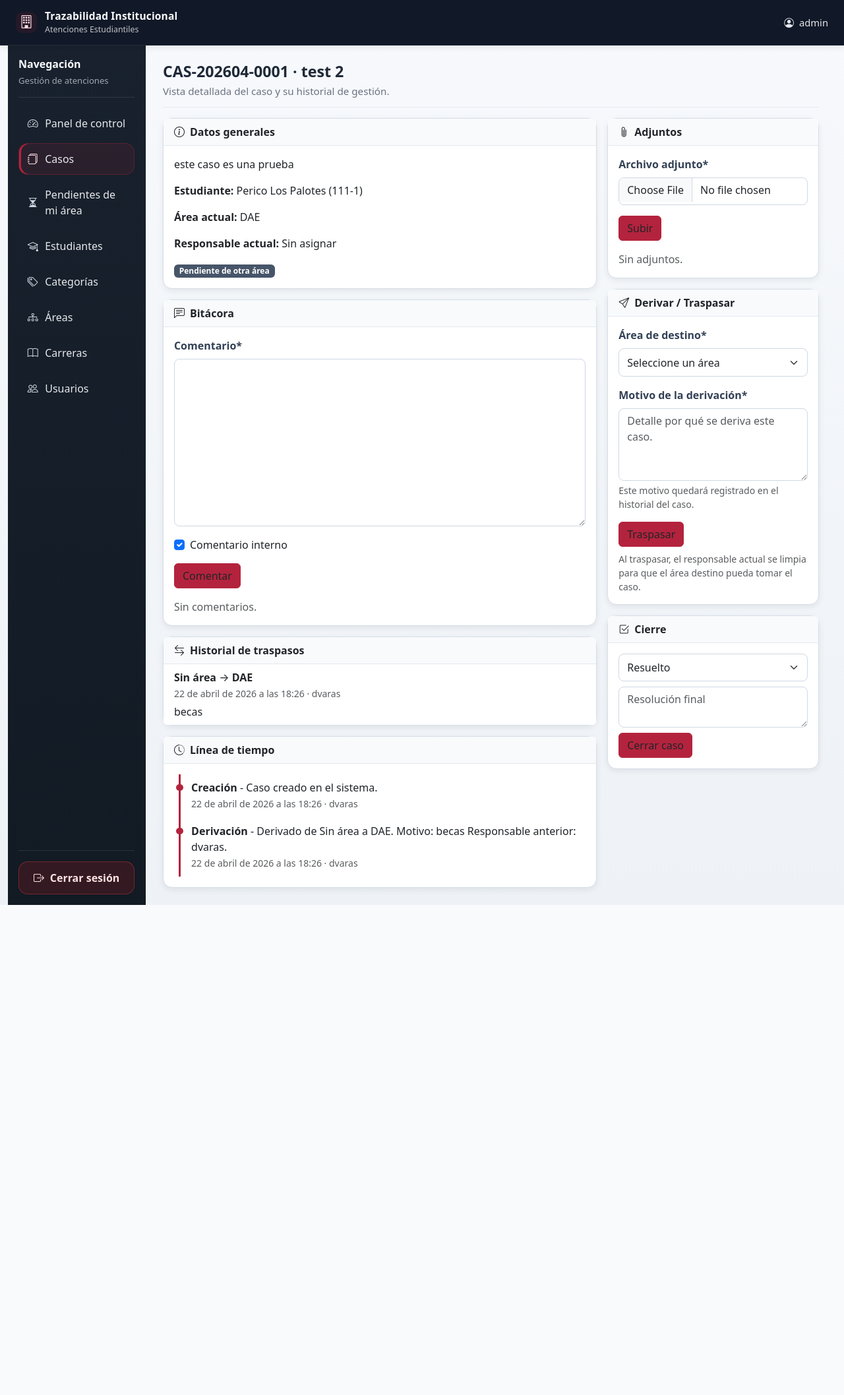
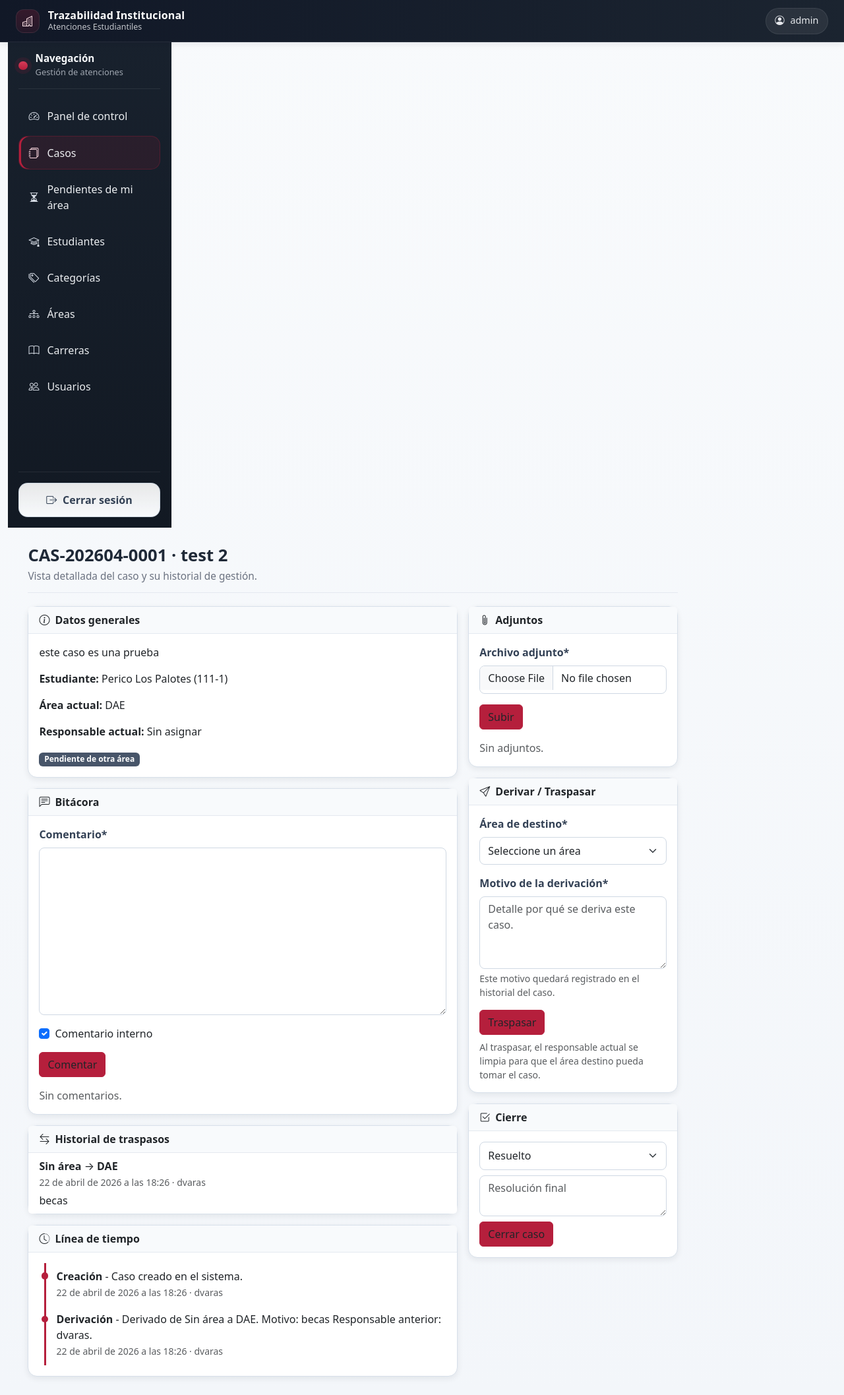
Before and after one commit to rueeen/atenciones-back, a Django app: page /cases/1/ in a window 1280 px wide. Shown: the whole page at 66% size. Before the commit the page ends 1372 px from the top, so only its background shows below. Run offline with Django 5.2, Linux system fonts and the light colour scheme; a user stored in the database is signed in; data comes from the database, SQL or seed files in the repository; both versions use the stored data as it was after the commit; data that the repository does not hold is empty; some libraries are stand-ins or nearby versions.

Commit message:
feat: css improves

```diff
--- a/static/css/style.css
+++ b/static/css/style.css
@@ -1,21 +1,27 @@
 :root {
   --c-text: #1f2937;
   --c-text-soft: #6b7280;
-  --c-bg: #eef2f6;
+  --c-bg: #f3f6fa;
   --c-surface: #ffffff;
-  --c-border: #d7dee8;
+  --c-border: #d8e0ea;
 
   --c-navbar: #111827;
+  --c-navbar-2: #1b2430;
+
   --c-sidebar: #18212d;
-  --c-sidebar-2: #121a24;
-  --c-sidebar-text: rgba(248, 250, 252, 0.92);
+  --c-sidebar-2: #121923;
+  --c-sidebar-text: rgba(248, 250, 252, 0.94);
   --c-sidebar-soft: rgba(226, 232, 240, 0.68);
-  --c-sidebar-hover: rgba(255, 255, 255, 0.07);
+  --c-sidebar-hover: rgba(255, 255, 255, 0.08);
 
-  --c-primary: #b4233d;
-  --c-primary-strong: #951e33;
-  --c-primary-soft: rgba(180, 35, 61, 0.12);
-  --c-danger-soft: rgba(220, 38, 38, 0.14);
+  --c-primary: #b51f3c;
+  --c-primary-strong: #961932;
+  --c-primary-soft: rgba(181, 31, 60, 0.12);
+
+  --c-logout-bg: rgba(255, 255, 255, 0.9);
+  --c-logout-bg-hover: #ffffff;
+  --c-logout-border: rgba(203, 213, 225, 0.85);
+  --c-logout-text: #334155;
 
   --shadow-sm: 0 3px 10px rgba(15, 23, 42, 0.08);
   --shadow-md: 0 14px 26px rgba(15, 23, 42, 0.12);
@@ -25,71 +31,126 @@
   --transition: 180ms ease;
 }
 
+* {
+  box-sizing: border-box;
+}
+
 body {
   margin: 0;
-  background: linear-gradient(180deg, #f7f9fc 0%, var(--c-bg) 100%);
+  background: linear-gradient(180deg, #f8fafc 0%, var(--c-bg) 100%);
   color: var(--c-text);
   -webkit-font-smoothing: antialiased;
 }
 
+.app-layout {
+  min-height: calc(100vh - 64px);
+}
+
 .app-main {
-  padding: 1.25rem;
+  padding: 1.35rem;
 }
 
 @media (min-width: 992px) {
   .app-main {
-    padding: 1.6rem;
+    padding: 1.75rem 1.9rem;
   }
 }
 
 .app-navbar {
   min-height: 64px;
-  background: var(--c-navbar);
+  background: linear-gradient(90deg, var(--c-navbar) 0%, var(--c-navbar-2) 100%);
   border-bottom: 1px solid rgba(255, 255, 255, 0.08);
   box-shadow: var(--shadow-sm);
 }
 
 .nav-toggle {
-  color: #f8fafc;
-  font-size: 1.5rem;
+  color: #f8fafc !important;
+  font-size: 1.45rem;
   text-decoration: none;
   padding: 0;
+  line-height: 1;
 }
 
-.app-brand {
-  color: #f8fafc;
+.nav-toggle:hover,
+.nav-toggle:focus-visible {
+  color: #ffffff !important;
+}
+
+.app-brand,
+.app-brand.navbar-brand {
+  color: #f8fafc !important;
   text-decoration: none;
   display: flex;
   align-items: center;
-  gap: 0.75rem;
+  gap: 0.8rem;
+  min-height: 44px;
+  margin-bottom: 0;
+}
+
+.app-brand:hover,
+.app-brand:focus-visible,
+.app-brand.navbar-brand:hover,
+.app-brand.navbar-brand:focus-visible {
+  color: #ffffff !important;
+}
+
+.app-brand-text {
+  display: flex;
+  flex-direction: column;
+  justify-content: center;
 }
 
 .app-brand strong {
   display: block;
-  font-size: 0.97rem;
+  font-size: 1rem;
   letter-spacing: 0.01em;
+  line-height: 1.05;
+  font-weight: 700;
+  color: #ffffff;
 }
 
 .app-brand small {
   display: block;
-  color: rgba(248, 250, 252, 0.75);
+  color: rgba(248, 250, 252, 0.76) !important;
   font-size: 0.78rem;
+  line-height: 1.1;
+  margin-top: 0.15rem;
 }
 
 .app-brand-mark {
-  width: 2rem;
-  height: 2rem;
-  border-radius: 0.6rem;
+  width: 2.25rem;
+  height: 2.25rem;
+  border-radius: 0.75rem;
   display: inline-flex;
   align-items: center;
   justify-content: center;
-  background: var(--c-primary-soft);
-  color: #ffd9de;
+  background: linear-gradient(180deg, rgba(181, 31, 60, 0.22) 0%, rgba(181, 31, 60, 0.12) 100%);
+  border: 1px solid rgba(255, 255, 255, 0.08);
+  color: #ffe2e7;
+  flex-shrink: 0;
+}
+
+.app-brand-mark i {
+  font-size: 1rem;
 }
 
 .user-chip {
-  color: #e5e7eb;
-  font-size: 0.92rem;
+  display: inline-flex;
+  align-items: center;
+  gap: 0.55rem;
+  min-height: 40px;
+  padding: 0.5rem 0.85rem;
+  border-radius: 999px;
+  background: rgba(255, 255, 255, 0.07);
+  border: 1px solid rgba(255, 255, 255, 0.08);
+  color: #e5e7eb !important;
+  font-size: 0.9rem;
+  line-height: 1;
+}
+
+.user-chip i,
+.user-chip span {
+  color: #e5e7eb !important;
 }
 
 .sidebar-wrapper,
@@ -99,43 +160,72 @@ body {
 
 .sidebar-wrapper {
   min-height: calc(100vh - 64px);
-  border-right: 1px solid rgba(0, 0, 0, 0.18);
+  border-right: 1px solid rgba(0, 0, 0, 0.16);
+  width: 248px;
+  min-width: 248px;
+  max-width: 248px;
+  flex: 0 0 248px;
+  padding-left: 0 !important;
+  padding-right: 0 !important;
 }
 
 .app-sidebar-mobile {
   color: var(--c-sidebar-text);
 }
 
+.sidebar {
+  color: var(--c-sidebar-text);
+}
+
 .sidebar-header {
-  margin-bottom: 0.9rem;
-  padding-bottom: 0.9rem;
-  border-bottom: 1px solid rgba(255, 255, 255, 0.1);
+  margin-bottom: 1rem;
+  padding-bottom: 0.95rem;
+  border-bottom: 1px solid rgba(255, 255, 255, 0.08);
+}
+
+.sidebar-brand-mini {
+  display: flex;
+  align-items: center;
+  gap: 0.75rem;
+}
+
+.sidebar-brand-dot {
+  width: 0.85rem;
+  height: 0.85rem;
+  border-radius: 999px;
+  background: linear-gradient(180deg, #d83c59 0%, var(--c-primary) 100%);
+  box-shadow: 0 0 0 6px rgba(181, 31, 60, 0.12);
+  flex-shrink: 0;
 }
 
 .sidebar-title {
   display: block;
   color: #f8fafc;
   font-weight: 700;
+  font-size: 0.95rem;
+  line-height: 1.15;
 }
 
 .sidebar-subtitle {
+  display: block;
   color: var(--c-sidebar-soft);
-  font-size: 0.82rem;
+  font-size: 0.8rem;
+  margin-top: 0.15rem;
 }
 
 .sidebar-nav {
   display: flex;
   flex-direction: column;
-  gap: 0.35rem;
+  gap: 0.3rem;
 }
 
 .sidebar-link {
   display: flex;
   align-items: center;
-  gap: 0.65rem;
+  gap: 0.7rem;
   color: var(--c-sidebar-text);
   text-decoration: none;
-  padding: 0.7rem 0.8rem;
+  padding: 0.76rem 0.85rem;
   border-radius: var(--radius-md);
   border: 1px solid transparent;
   font-weight: 500;
@@ -144,38 +234,41 @@ body {
 
 .sidebar-link i {
   font-size: 1rem;
-  color: #d4dbe5;
+  color: #d7dde6;
+  width: 1.1rem;
+  text-align: center;
+  flex-shrink: 0;
 }
 
 .sidebar-link:hover,
 .sidebar-link:focus-visible {
   background: var(--c-sidebar-hover);
-  color: #fff;
-  transform: translateX(1px);
+  color: #ffffff;
+  transform: translateX(2px);
 }
 
 .sidebar-link.active {
   background: var(--c-primary-soft);
-  border-color: rgba(180, 35, 61, 0.35);
+  border-color: rgba(181, 31, 60, 0.28);
   box-shadow: inset 3px 0 0 var(--c-primary);
 }
 
 .sidebar-link.active i {
-  color: #ffd8df;
+  color: #ffdbe2;
 }
 
 .sidebar-logout {
   padding-top: 1rem;
-  border-top: 1px solid rgba(255, 255, 255, 0.1);
+  border-top: 1px solid rgba(255, 255, 255, 0.08);
 }
 
 .logout-btn {
   width: 100%;
   border-radius: var(--radius-md);
-  padding: 0.75rem 0.85rem;
-  border: 1px solid rgba(239, 68, 68, 0.34);
-  background: rgba(185, 28, 28, 0.2);
-  color: #fee2e2;
+  padding: 0.8rem 0.9rem;
+  border: 1px solid var(--c-logout-border);
+  background: linear-gradient(180deg, var(--c-logout-bg) 0%, #f8fafc 100%);
+  color: var(--c-logout-text) !important;
   font-weight: 600;
   display: inline-flex;
   align-items: center;
@@ -184,35 +277,44 @@ body {
   transition: all var(--transition);
 }
 
+.logout-btn i,
+.logout-btn span {
+  color: var(--c-logout-text) !important;
+}
+
 .logout-btn:hover,
 .logout-btn:focus-visible {
-  background: rgba(185, 28, 28, 0.32);
-  color: #fff;
+  background: var(--c-logout-bg-hover);
+  color: #0f172a !important;
+  border-color: #cbd5e1;
+  transform: translateY(-1px);
 }
 
 .page-header {
-  margin-bottom: 1rem;
-  padding-bottom: 0.75rem;
-  border-bottom: 1px solid #e5eaf0;
+  margin-bottom: 1.25rem;
+  padding-bottom: 0.85rem;
+  border-bottom: 1px solid #e4e9f0;
 }
 
 .page-header h1,
 .page-header h2 {
   margin: 0;
   font-weight: 700;
-  font-size: 1.45rem;
+  font-size: clamp(1.6rem, 2vw, 2.2rem);
+  line-height: 1.1;
 }
 
 .page-subtitle {
-  margin: 0.3rem 0 0;
+  margin: 0.35rem 0 0;
   color: var(--c-text-soft);
-  font-size: 0.95rem;
+  font-size: 0.96rem;
 }
 
 .card {
   border: 1px solid var(--c-border);
   border-radius: var(--radius-md);
   box-shadow: var(--shadow-sm);
+  background: var(--c-surface);
 }
 
 .card-header {
@@ -229,14 +331,15 @@ body {
   color: var(--c-text-soft);
   text-transform: uppercase;
   font-size: 0.73rem;
-  letter-spacing: 0.03em;
-  margin-bottom: 0.35rem;
+  letter-spacing: 0.04em;
+  margin-bottom: 0.4rem;
 }
 
 .metric-card .metric-value {
   margin: 0;
-  font-size: 1.55rem;
+  font-size: 1.7rem;
   font-weight: 700;
+  line-height: 1;
 }
 
 .app-table {
@@ -246,10 +349,10 @@ body {
 .app-table th {
   background: #1f2937;
   color: #f8fafc;
-  border-color: #303e52;
-  font-size: 0.84rem;
+  border-color: #314055;
+  font-size: 0.83rem;
   text-transform: uppercase;
-  letter-spacing: 0.02em;
+  letter-spacing: 0.03em;
 }
 
 .app-table td {
@@ -257,7 +360,7 @@ body {
 }
 
 .app-table tbody tr:hover {
-  background-color: rgba(180, 35, 61, 0.045);
+  background-color: rgba(181, 31, 60, 0.045);
 }
 
 .form-label {
@@ -275,7 +378,7 @@ body {
 .form-control:focus,
 .form-select:focus {
   border-color: var(--c-primary);
-  box-shadow: 0 0 0 0.2rem rgba(180, 35, 61, 0.16);
+  box-shadow: 0 0 0 0.2rem rgba(181, 31, 60, 0.16);
 }
 
 .btn-main,
@@ -341,7 +444,12 @@ body {
 }
 
 @media (max-width: 991.98px) {
+  .sidebar-wrapper {
+    max-width: none;
+  }
+
   .sidebar-link:hover,
+  .logout-btn:hover,
   .btn-main:hover,
   .btn-primary:hover {
     transform: none;
--- a/templates/base.html
+++ b/templates/base.html
@@ -12,17 +12,34 @@
 <body>
   {% if user.is_authenticated %}
     {% include 'partials/navbar.html' %}
+
     <div class="container-fluid app-layout">
       <div class="row g-0">
-        <aside class="col-lg-2 sidebar-wrapper d-none d-lg-block">{% include 'partials/sidebar.html' %}</aside>
-        <main class="col-12 col-lg-10 app-main">{% include 'partials/messages.html' %}{% block content %}{% endblock %}</main>
+        <aside class="col-12 col-lg-3 col-xl-2 sidebar-wrapper d-none d-lg-block">
+          {% include 'partials/sidebar.html' %}
+        </aside>
+
+        <main class="col-12 col-lg-9 col-xl-10 app-main">
+          {% include 'partials/messages.html' %}
+          {% block content %}{% endblock %}
+        </main>
       </div>
     </div>
 
-    <div class="offcanvas offcanvas-start app-sidebar-mobile" tabindex="-1" id="mobileSidebar" aria-labelledby="mobileSidebarLabel">
-      <div class="offcanvas-header border-bottom">
+    <div
+      class="offcanvas offcanvas-start app-sidebar-mobile"
+      tabindex="-1"
+      id="mobileSidebar"
+      aria-labelledby="mobileSidebarLabel"
+    >
+      <div class="offcanvas-header border-bottom border-secondary-subtle">
         <h5 class="offcanvas-title" id="mobileSidebarLabel">Menú</h5>
-        <button type="button" class="btn-close btn-close-white" data-bs-dismiss="offcanvas" aria-label="Cerrar"></button>
+        <button
+          type="button"
+          class="btn-close btn-close-white"
+          data-bs-dismiss="offcanvas"
+          aria-label="Cerrar"
+        ></button>
       </div>
       <div class="offcanvas-body p-0">
         {% include 'partials/sidebar.html' %}
@@ -31,6 +48,7 @@
   {% else %}
     {% block auth_content %}{% endblock %}
   {% endif %}
+
   <script src="https://cdn.jsdelivr.net/npm/bootstrap@5.3.3/dist/js/bootstrap.bundle.min.js"></script>
 </body>
 </html>
--- a/templates/partials/navbar.html
+++ b/templates/partials/navbar.html
@@ -1,19 +1,33 @@
 <nav class="navbar navbar-expand-lg app-navbar px-3 px-lg-4">
+  <div class="container-fluid px-0">
     <div class="d-flex align-items-center gap-2">
-    <button class="btn btn-link nav-toggle d-lg-none" type="button" data-bs-toggle="offcanvas" data-bs-target="#mobileSidebar" aria-controls="mobileSidebar" aria-label="Abrir menú">
+      <button
+        class="btn btn-link nav-toggle d-lg-none"
+        type="button"
+        data-bs-toggle="offcanvas"
+        data-bs-target="#mobileSidebar"
+        aria-controls="mobileSidebar"
+        aria-label="Abrir menú"
+      >
         <i class="bi bi-list"></i>
       </button>
-    <a class="navbar-brand app-brand" href="{% url 'dashboard:home' %}">
-      <span class="app-brand-mark"><i class="bi bi-building"></i></span>
-      <span>
+
+      <a class="navbar-brand app-brand me-0" href="{% url 'dashboard:home' %}">
+        <span class="app-brand-mark">
+          <i class="bi bi-buildings"></i>
+        </span>
+        <span class="app-brand-text">
           <strong>Trazabilidad Institucional</strong>
           <small>Atenciones Estudiantiles</small>
         </span>
       </a>
     </div>
 
-  <div class="ms-auto d-flex align-items-center gap-2 user-chip">
+    <div class="ms-auto">
+      <div class="user-chip">
         <i class="bi bi-person-circle"></i>
         <span>{{ request.user.get_full_name|default:request.user.username }}</span>
       </div>
+    </div>
+  </div>
 </nav>
--- a/templates/partials/sidebar.html
+++ b/templates/partials/sidebar.html
@@ -1,18 +1,54 @@
 <div class="sidebar p-3 h-100 d-flex flex-column">
   <div class="sidebar-header">
-    <span class="sidebar-title">Navegación</span>
-    <span class="sidebar-subtitle">Gestión de atenciones</span>
+    <div class="sidebar-brand-mini">
+      <span class="sidebar-brand-dot"></span>
+      <div>
+        <span class="sidebar-title">Navegación</span>
+        <span class="sidebar-subtitle">Gestión de atenciones</span>
+      </div>
+    </div>
   </div>
 
   <nav class="sidebar-nav flex-grow-1">
-    <a href="{% url 'dashboard:home' %}" class="sidebar-link {% if request.resolver_match.namespace == 'dashboard' %}active{% endif %}"><i class="bi bi-speedometer2"></i><span>Panel de control</span></a>
-    <a href="{% url 'cases:list' %}" class="sidebar-link {% if request.resolver_match.namespace == 'cases' and request.resolver_match.url_name != 'pending-area' %}active{% endif %}"><i class="bi bi-journals"></i><span>Casos</span></a>
-    <a href="{% url 'cases:pending-area' %}" class="sidebar-link {% if request.resolver_match.namespace == 'cases' and request.resolver_match.url_name == 'pending-area' %}active{% endif %}"><i class="bi bi-hourglass-split"></i><span>Pendientes de mi área</span></a>
-    <a href="{% url 'students:list' %}" class="sidebar-link {% if request.resolver_match.namespace == 'students' %}active{% endif %}"><i class="bi bi-mortarboard"></i><span>Estudiantes</span></a>
-    <a href="{% url 'cases:category-list' %}" class="sidebar-link {% if request.resolver_match.namespace == 'cases' and 'category' in request.resolver_match.url_name or request.resolver_match.url_name == 'subcategory-create' %}active{% endif %}"><i class="bi bi-tags"></i><span>Categorías</span></a>
-    <a href="{% url 'organization:areas' %}" class="sidebar-link {% if request.resolver_match.namespace == 'organization' and request.resolver_match.url_name == 'areas' %}active{% endif %}"><i class="bi bi-diagram-3"></i><span>Áreas</span></a>
-    <a href="{% url 'organization:careers' %}" class="sidebar-link {% if request.resolver_match.namespace == 'organization' and request.resolver_match.url_name == 'careers' %}active{% endif %}"><i class="bi bi-book"></i><span>Carreras</span></a>
-    <a href="{% url 'accounts:user-create' %}" class="sidebar-link {% if request.resolver_match.namespace == 'accounts' %}active{% endif %}"><i class="bi bi-people"></i><span>Usuarios</span></a>
+    <a href="{% url 'dashboard:home' %}" class="sidebar-link {% if request.resolver_match.namespace == 'dashboard' %}active{% endif %}">
+      <i class="bi bi-speedometer2"></i>
+      <span>Panel de control</span>
+    </a>
+
+    <a href="{% url 'cases:list' %}" class="sidebar-link {% if request.resolver_match.namespace == 'cases' and request.resolver_match.url_name != 'pending-area' %}active{% endif %}">
+      <i class="bi bi-journals"></i>
+      <span>Casos</span>
+    </a>
+
+    <a href="{% url 'cases:pending-area' %}" class="sidebar-link {% if request.resolver_match.namespace == 'cases' and request.resolver_match.url_name == 'pending-area' %}active{% endif %}">
+      <i class="bi bi-hourglass-split"></i>
+      <span>Pendientes de mi área</span>
+    </a>
+
+    <a href="{% url 'students:list' %}" class="sidebar-link {% if request.resolver_match.namespace == 'students' %}active{% endif %}">
+      <i class="bi bi-mortarboard"></i>
+      <span>Estudiantes</span>
+    </a>
+
+    <a href="{% url 'cases:category-list' %}" class="sidebar-link {% if request.resolver_match.namespace == 'cases' and 'category' in request.resolver_match.url_name or request.resolver_match.url_name == 'subcategory-create' %}active{% endif %}">
+      <i class="bi bi-tags"></i>
+      <span>Categorías</span>
+    </a>
+
+    <a href="{% url 'organization:areas' %}" class="sidebar-link {% if request.resolver_match.namespace == 'organization' and request.resolver_match.url_name == 'areas' %}active{% endif %}">
+      <i class="bi bi-diagram-3"></i>
+      <span>Áreas</span>
+    </a>
+
+    <a href="{% url 'organization:careers' %}" class="sidebar-link {% if request.resolver_match.namespace == 'organization' and request.resolver_match.url_name == 'careers' %}active{% endif %}">
+      <i class="bi bi-book"></i>
+      <span>Carreras</span>
+    </a>
+
+    <a href="{% url 'accounts:user-create' %}" class="sidebar-link {% if request.resolver_match.namespace == 'accounts' %}active{% endif %}">
+      <i class="bi bi-people"></i>
+      <span>Usuarios</span>
+    </a>
   </nav>
 
   <form method="post" action="{% url 'logout' %}" class="sidebar-logout mt-3">
```
Also changed, not shown: db.sqlite3, 1 other file. Lines whose indentation alone changed are shown as unchanged.
